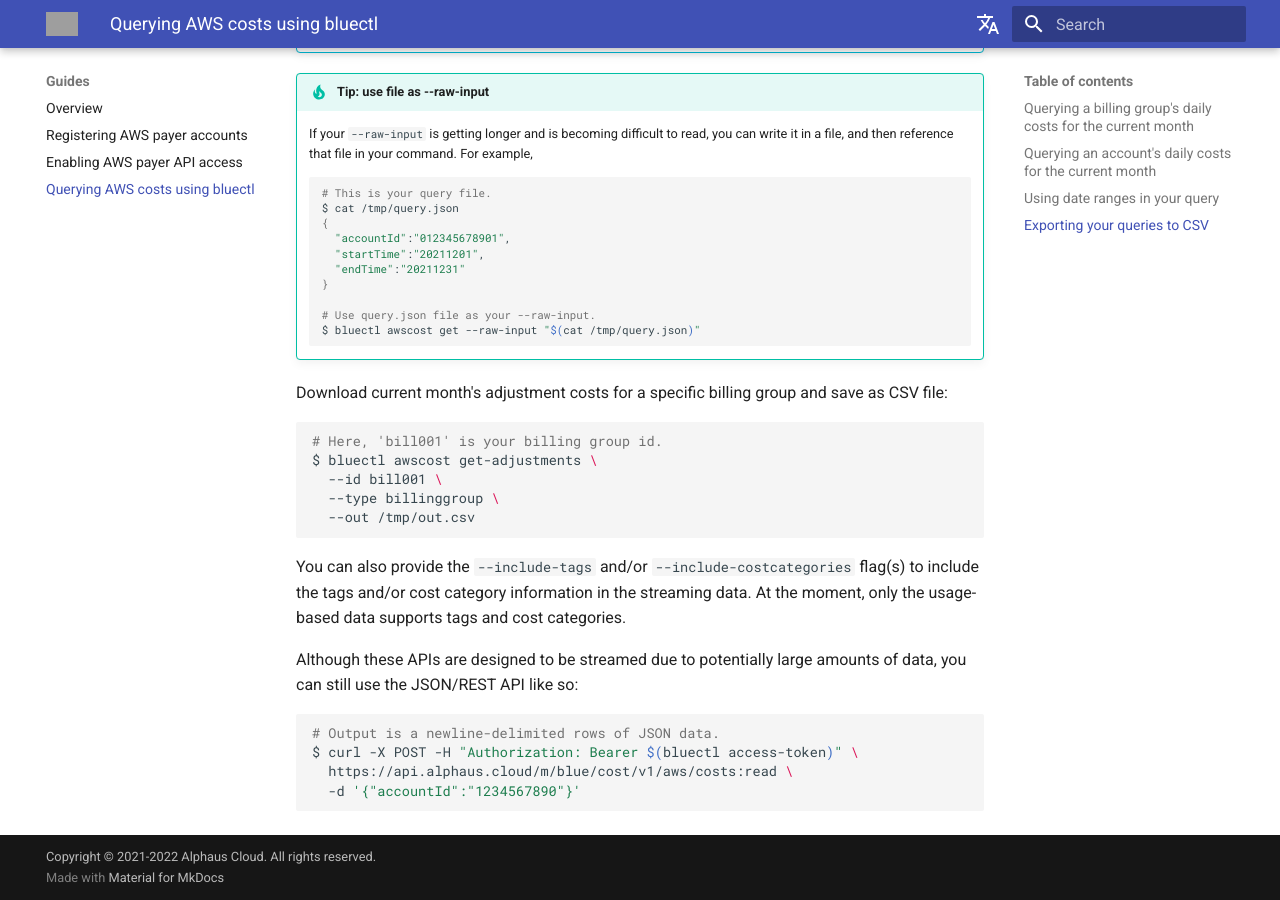
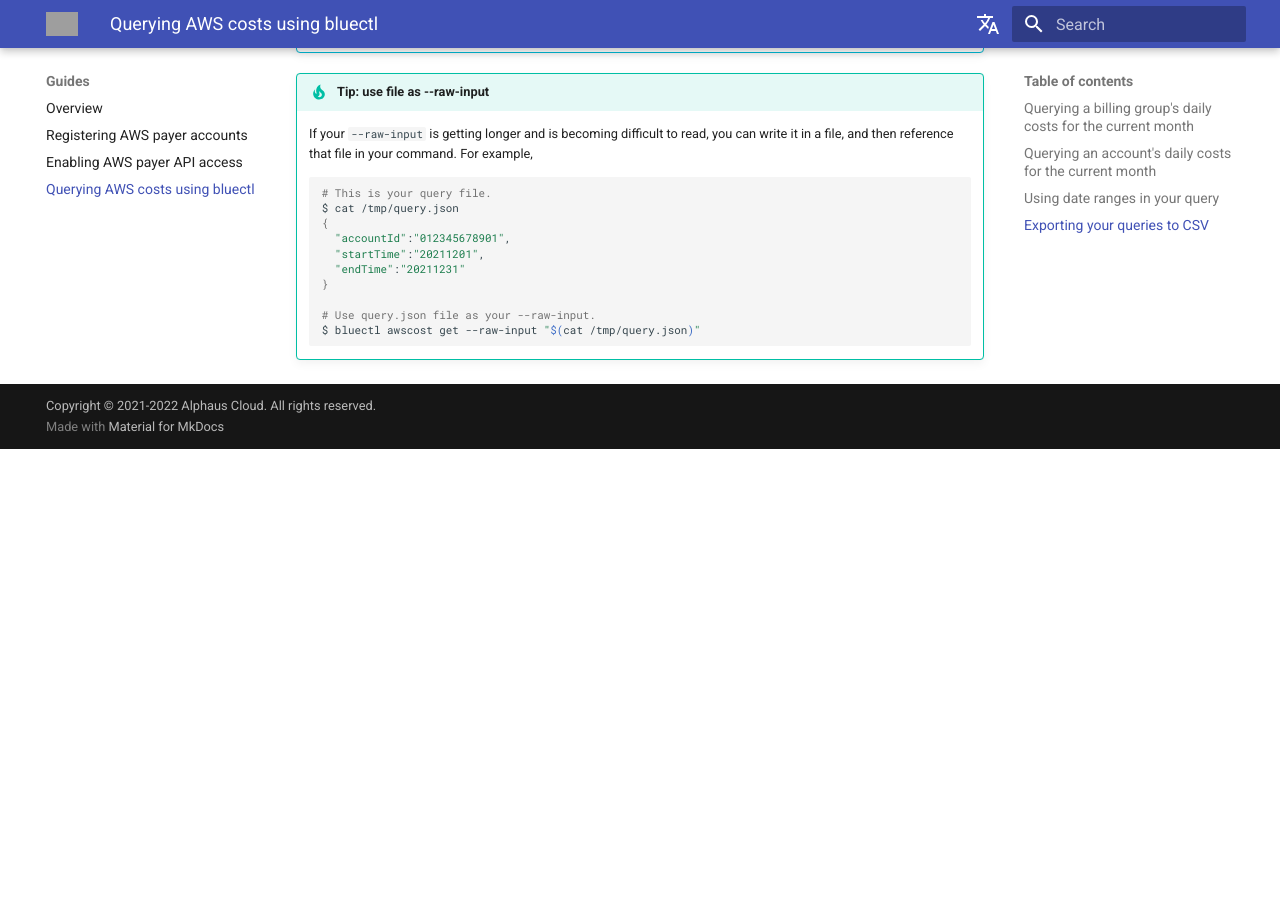
Before and after one commit to alphauslabs/tmpdocs, an MkDocs documentation site: the page built from docs/guides/aws-query-costs.md, in a window 1280 px wide and 900 px high, scrolled down 1241 px. Built offline with MkDocs 1.6.1 and Material for MkDocs 9.7.7, drawn with Linux system fonts in a browser that asks for light colours; comment, search, counter and statistics services are not loaded; after the commit the page ends 1690 px from its top, so only the background shows below that; grey boxes are pictures that could not be loaded.

Commit message:
docs: query costs

````diff
--- a/docs/guides/aws-query-costs.md
+++ b/docs/guides/aws-query-costs.md
@@ -49,23 +49,3 @@ $ bluectl awscost get --raw-input '{"groupId":"abcdef"}' --out /tmp/out.csv
     # Use query.json file as your --raw-input.
     $ bluectl awscost get --raw-input "$(cat /tmp/query.json)"
     ```
-
-Download current month's adjustment costs for a specific billing group and save as CSV file:
-```sh
-# Here, 'bill001' is your billing group id.
-$ bluectl awscost get-adjustments \
-  --id bill001 \
-  --type billinggroup \
-  --out /tmp/out.csv
-```
-
-You can also provide the `--include-tags` and/or `--include-costcategories` flag(s) to include the tags and/or cost category information in the streaming data. At the moment, only the usage-based data supports tags and cost categories.
-
-Although these APIs are designed to be streamed due to potentially large amounts of data, you can still use the JSON/REST API like so:
-
-```sh
-# Output is a newline-delimited rows of JSON data.
-$ curl -X POST -H "Authorization: Bearer $(bluectl access-token)" \
-  https://api.alphaus.cloud/m/blue/cost/v1/aws/costs:read \
-  -d '{"accountId":"1234567890"}'
-```
````
